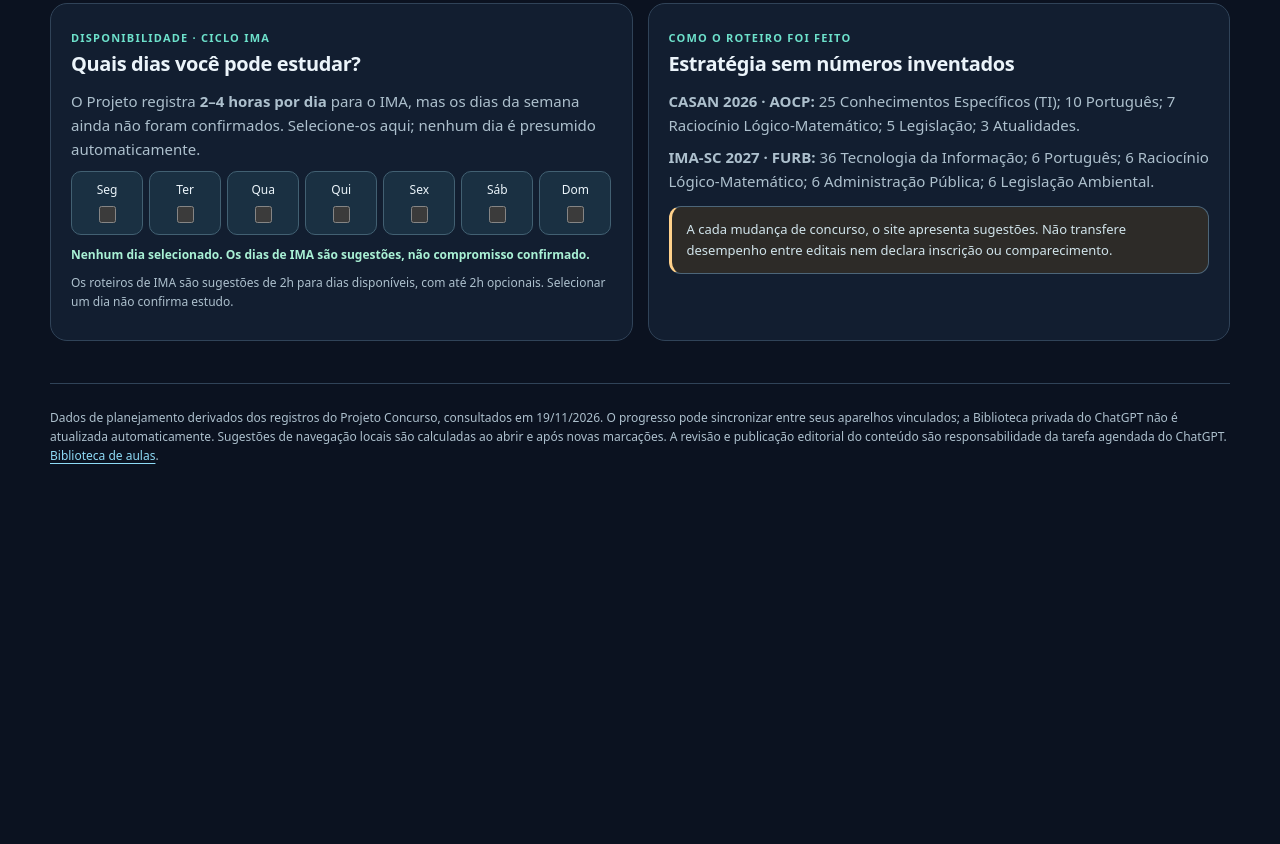
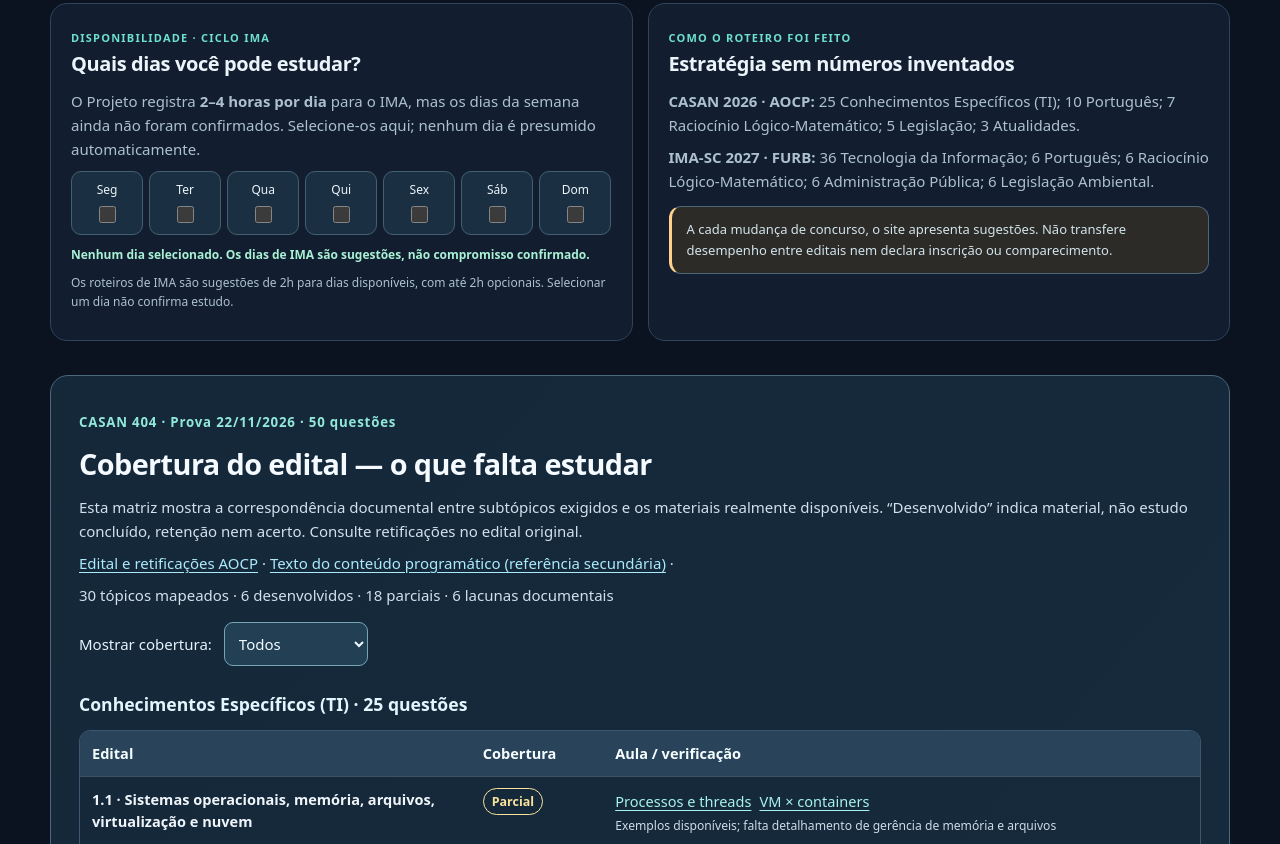
Before and after one commit to andrewmoreira02/concurso-estudos, a plain HTML site: page planejamento.html in a window 1280 px wide. Shown: the part 1956-2800 px from the top of the page. Before the commit the page ends 2528 px from the top, so only its background shows below. Drawn offline with Linux system fonts and the light colour scheme.

Commit message:
feat(casan): mostrar matriz de cobertura verificável no planejamento

```diff
--- a/planejamento.html
+++ b/planejamento.html
@@ -1,4 +1,4 @@
-<!doctype html><html lang="pt-BR"><head><meta charset="utf-8"><meta name="viewport" content="width=device-width,initial-scale=1"><meta name="theme-color" content="#0b1220"><meta name="description" content="Plano adaptável por data, banca e disponibilidade, com checklists manuais."><title>Planejamento semanal · Concurso Estudos</title><link rel="stylesheet" href="assets/site.css"><link rel="stylesheet" href="assets/planner.css"><script src="assets/planner.js" defer></script><script src="assets/sync-config.js" defer></script>
+<!doctype html><html lang="pt-BR"><head><meta charset="utf-8"><meta name="viewport" content="width=device-width,initial-scale=1"><meta name="theme-color" content="#0b1220"><meta name="description" content="Plano adaptável por data, banca e disponibilidade, com checklists manuais."><title>Planejamento semanal · Concurso Estudos</title><link rel="stylesheet" href="assets/site.css"><link rel="stylesheet" href="assets/planner.css"><script src="assets/planner.js" defer></script><script src="assets/cobertura-casan.js?v=20261120six" defer></script><script src="assets/sync-config.js" defer></script>
 <script src="assets/sync.js" defer></script>
 <link rel="stylesheet" href="assets/adaptive.css">
 <script src="assets/adaptive.js?v=20261120active" defer></script>
@@ -10,4 +10,4 @@
 <section class="panel span-4"><span class="panel-label">Registro pessoal</span><div class="metric-number" id="activityCount">0/0</div><p>Atividades explicitamente marcadas como realizadas nesta semana.</p><p class="note-small">Marcação = declaração de execução; não comprova acerto em questões. As atividades planejadas não são marcadas sozinhas.</p><div id="plannerStorage" class="statusline" role="status">Verificando salvamento…</div></section></div>
 <section class="panel"><div class="week-nav"><div><span class="panel-label">Agenda</span><h2 id="weekLabel">Semana de estudos</h2><p class="note-small" id="weekCaption">Agenda de ciclos registrados. Datas anteriores não significam atividades realizadas.</p></div><div class="button-bar"><button class="ui-btn" id="weekPrev" type="button">← Anterior</button><button class="ui-btn" id="weekToday" type="button">Semana atual</button><button class="ui-btn" id="weekNext" type="button">Próxima →</button></div></div><div id="weekDays" class="week-days" aria-live="polite"></div></section>
 <div class="workspace-grid"><section class="panel span-6"><span class="panel-label">Disponibilidade · ciclo IMA</span><h2>Quais dias você pode estudar?</h2><p>O Projeto registra <strong>2–4 horas por dia</strong> para o IMA, mas os dias da semana ainda não foram confirmados. Selecione-os aqui; nenhum dia é presumido automaticamente.</p><div id="availabilityDays" class="option-days" role="group" aria-label="Dias disponíveis para estudar"></div><div id="availabilityText" class="statusline" role="status">Nenhum dia selecionado.</div><p class="note-small">Os roteiros de IMA são sugestões de 2h para dias disponíveis, com até 2h opcionais. Selecionar um dia não confirma estudo.</p></section><section class="panel span-6"><span class="panel-label">Como o roteiro foi feito</span><h2>Estratégia sem números inventados</h2><div id="examWeightSummary"><p>Distribuições dos concursos serão carregadas de dados/concursos.json.</p></div><div class="soft-notice warn">A cada mudança de concurso, o site apresenta sugestões. Não transfere desempenho entre editais nem declara inscrição ou comparecimento.</div></section></div>
-<footer class="foot">Dados de planejamento derivados dos registros do Projeto Concurso, consultados em 19/11/2026. O progresso pode sincronizar entre seus aparelhos vinculados; a Biblioteca privada do ChatGPT não é atualizada automaticamente. Sugestões de navegação locais são calculadas ao abrir e após novas marcações. A revisão e publicação editorial do conteúdo são responsabilidade da tarefa agendada do ChatGPT. <a href="aulas.html">Biblioteca de aulas</a>.</footer></main></body></html>
+<section id="ce-cobertura-casan" aria-label="Matriz de cobertura CASAN 404"></section><footer class="foot">Dados de planejamento derivados dos registros do Projeto Concurso, consultados em 19/11/2026. O progresso pode sincronizar entre seus aparelhos vinculados; a Biblioteca privada do ChatGPT não é atualizada automaticamente. Sugestões de navegação locais são calculadas ao abrir e após novas marcações. A revisão e publicação editorial do conteúdo são responsabilidade da tarefa agendada do ChatGPT. <a href="aulas.html">Biblioteca de aulas</a>.</footer></main></body></html>
```
